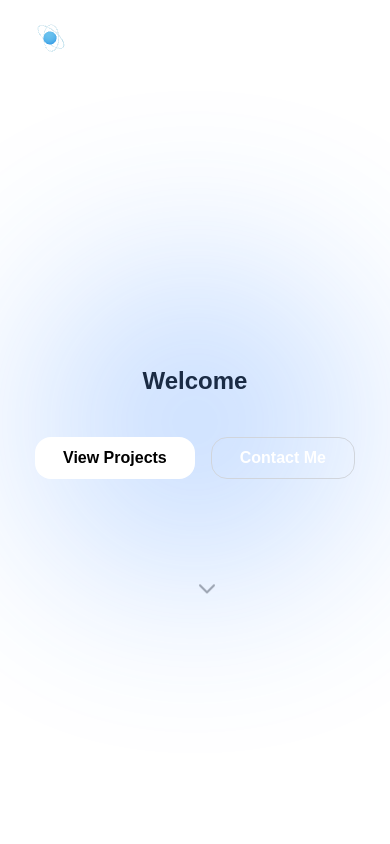
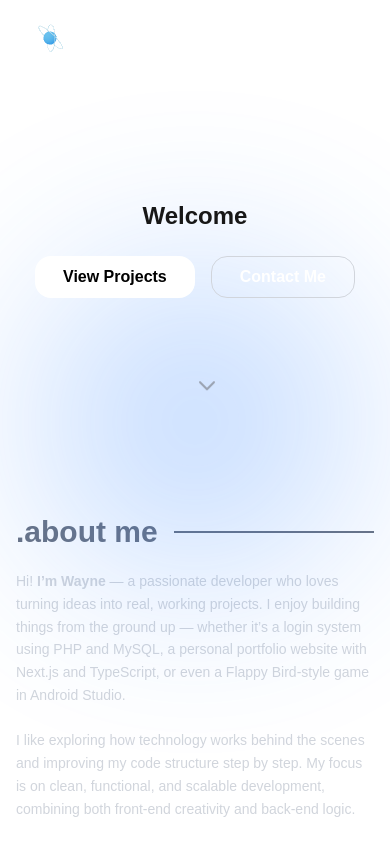
Before and after one commit to wynnee0110/My-Portfolio, a Next.js app: page / in a window 390 px wide. Shown: the top 844 px of the page. Built offline with nearby package versions, Linux system fonts and the light colour scheme.

Commit message:
responsiveness for mobile

```diff
--- a/src/app/page.tsx
+++ b/src/app/page.tsx
@@ -15,7 +15,12 @@ export default function HomePage() {
       <Header />
 
 {/* Hero Section */}
-      <section className="flex flex-col items-center justify-center text-start h-[100vh] px-4">
+      <section className="flex flex-col items-center justify-center text-start
+  pt-24 pb-16   /* mobile spacing */
+  sm:pt-0 sm:pb-0
+  sm:h-[100vh] px-4
+  mb-10 sm:mb-0">
+
 
     <div className="absolute inset-0 flex justify-center items-center pointer-events-none">
       <div className="w-[300px] h-[300px] bg-blue-500 rounded-full blur-[100px] opacity-30"></div>
@@ -25,6 +30,7 @@ export default function HomePage() {
 
           </div>
 
+        <div className="mt-26 z-10 max-w-3xl text-center">
         <h1 className="text-2xl font-bold mb-4">Welcome</h1>
         <p className="text-gray-400 max-w-md mb-6">
 
@@ -36,17 +42,16 @@ export default function HomePage() {
           className="bg-white white:bg-blue-700 text-black font-semibold py-2 px-7 rounded-2xl transition">
             View Projects
           </button>
-
-
             <button
             onClick={() => router.push("/contact")}
             className="text-white font-semibold py-2 px-7 rounded-2xl border border-gray-300 hover:bg-gray-800 transition">
               Contact Me
             </button>
-
+        </div>
         </div>
 
-        <div className="absolute mt-80">
+        <div className="mt-20 sm:mt-40">
+
   <a href="#about" className="absolute cursor-pointer">
     <svg
       xmlns="http://www.w3.org/2000/svg"
@@ -67,7 +72,7 @@ export default function HomePage() {
       </section>
 
 
-      <section id = "about" className="h-screen bg-black-100 flex items-center justify-center">
+      <section id="about" className="h-auto sm:h-screen bg-black-100 flex items-center justify-center">
 
   <div className="text-start items-center px-4 p-8 max-w-3xl w-full">
 
```
